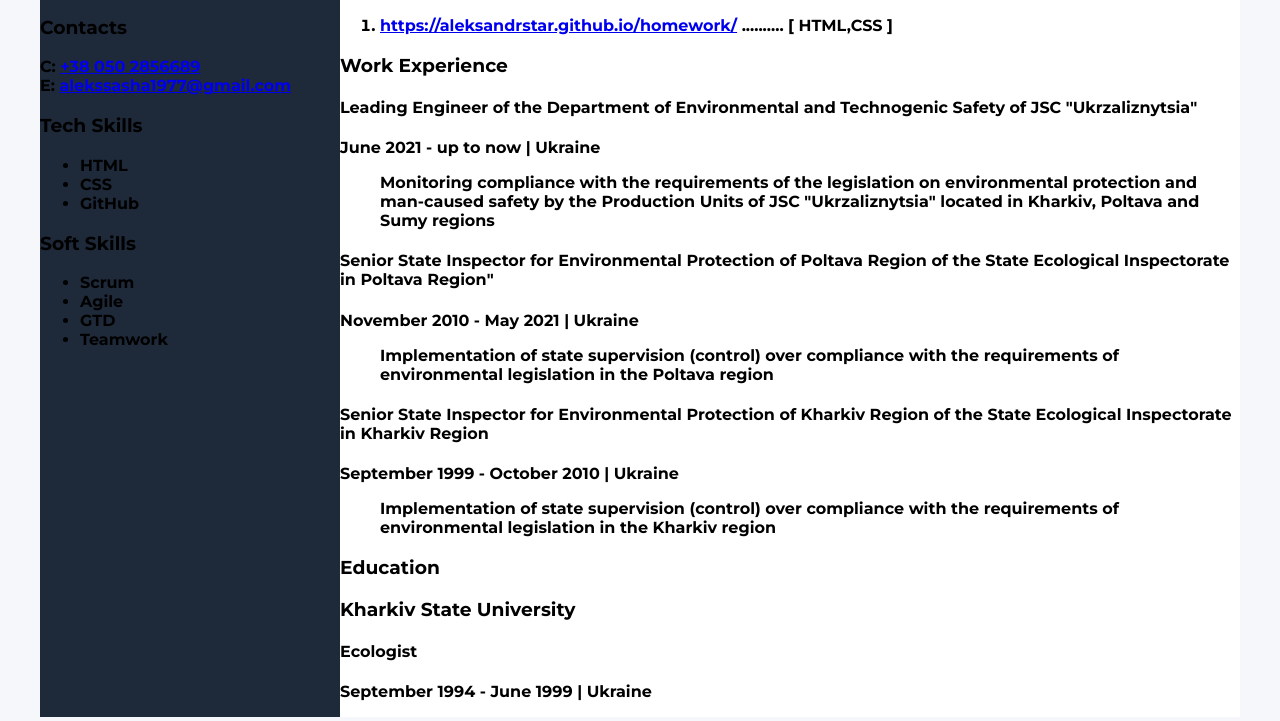
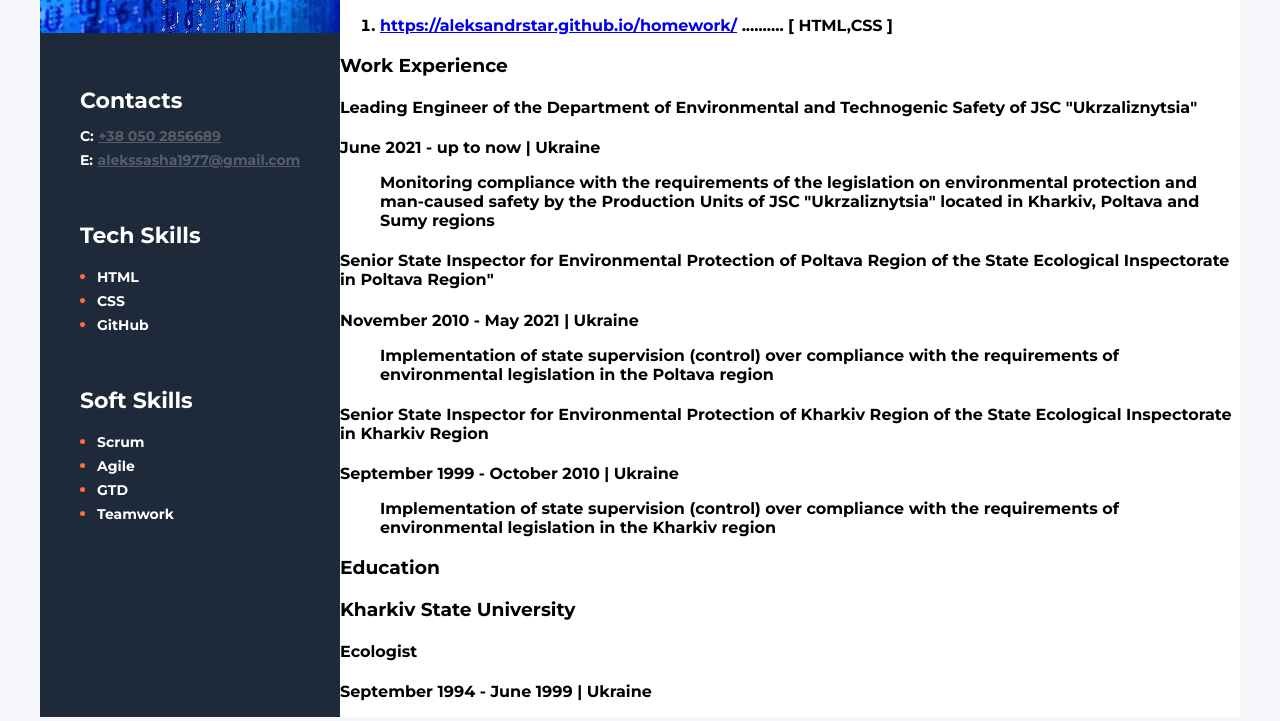
Before and after one commit to AleksandrStar/my-resume, a plain HTML site: page index.html in a window 1280 px wide. Shown: the part 215-936 px from the top of the page. Drawn offline with Linux system fonts and the light colour scheme.

Commit message:
закончил sidebar

```diff
--- a/css/style.css
+++ b/css/style.css
@@ -10,21 +10,79 @@ body {
   background-color: #fff;
   margin: 40px auto;
 }
+
 .about-me {
   font-size: 14px;
   font-weight: 700;
   color: #000;
 }
 
-.about-me-sections {
-  background: ;
+.about-me-section {
 }
-.my-works-sections {
+.my-works-section {
 }
-.my-works-experience-sections {
+.my-works-experience-section {
 }
-.my-education-sections {
+.my-education-section {
 }
-.sidebar-setctions {
+
+/* Sidebar setction */
+
+.sidebar-setction {
   background-color: #1e2939;
+  width: 370px;
+  padding: 40px 0;
 }
+.contacts-setction,
+.tech-skills-setction,
+.soft-skills-setction {
+  margin: 50px 0 0 40px;
+}
+
+.sidebar-title {
+  font-style: normal;
+  font-weight: bold;
+  font-size: 22px;
+  line-height: 27px;
+  color: #fff;
+  margin-bottom: 10px;
+}
+
+/* Contacts setction */
+
+.contacts-setction-type {
+  font-weight: bold;
+  font-size: 14px;
+  line-height: 24px;
+  color: #fff;
+  margin-bottom: 7px;
+}
+
+.contacts-setction-link {
+  color: #565e6a;
+  font-style: normal;
+  font-weight: normal;
+  font-size: 14px;
+  line-height: 24px;
+}
+
+/* Tech & Soft skills setction */
+
+.tech-skills-list,
+.soft-skills-list {
+  padding: 0 0 0 17px;
+}
+
+.tech-skills-item,
+.soft-skills-item {
+  color: #fb6d3a;
+}
+
+.tech-skills-item-text,
+.soft-skills-item-text {
+  font-style: normal;
+  font-weight: normal;
+  font-size: 14px;
+  line-height: 24px;
+  color: #fff;
+}
--- a/index.html
+++ b/index.html
@@ -15,10 +15,10 @@
 
     <!-- mein container-->
     <div class="mein-container">
-        <!-- mein content sections-->
-        <div class="mein-content-sections">
-            <!-- about me sections-->
-            <div class="about-me-sections">
+        <!-- mein content section-->
+        <div class="mein-content-section">
+            <!-- about me section-->
+            <div class="about-me-section">
 
                 <h2 class="about-me"> Student GoIT</h2>
                 <h1>Alexander Starikov</h1>
@@ -26,8 +26,8 @@
                 <p>Learning and practicing HTML+CSS</p>
             </div>
 
-            <!--my working sections sections-->
-            <div class="my-works-sections">
+            <!--my working sections section-->
+            <div class="my-works-section">
                 <h3>my works</h3>
 
                 <ol>
@@ -40,7 +40,7 @@
             </div>
 
             <!--my work experience-->
-            <div class="my-works-experience-sections">
+            <div class="my-works-experience-section">
                 <h3>Work Experience</h3>
 
                 <!--Company 3-->
@@ -78,8 +78,8 @@
                     </ul>
                 </div>
             </div>
-                <!--My education setctions-->
-                <div class="my-education-sections">
+                <!--My education setction-->
+                <div class="my-education-section">
                     <h3>Education</h3>
                     <h3>Kharkiv State University</h3>
                     <h4>Ecologist</h4>
@@ -88,44 +88,43 @@
 
         </div>
 
-        <!-- sidebar setctions-->
-        <aside class="sidebar-setctions">
+        <!-- sidebar setction-->
+        <aside class="sidebar-setction">
             <img src="img/download.jpg" alt="photo">
 
-            <!-- contacts setctions-->
-            <div>
-                <h3>Contacts</h3>
+            <!-- contacts setction-->
+            <div class="contacts-setction">
+                <h3 class="sidebar-title">Contacts</h3>
                 <div>
-                    <span>C:</span>
-                    <a href="tel:+380502856689">+38 050 2856689</a>
+                    <span class="contacts-setction-type">C:</span>
+                    <a class="contacts-setction-link" href="tel:+380502856689">+38 050 2856689</a>
                 </div>
                 <div>
-                    <span>E:</span>
-                    <a href="malto:alekssasha1977@gmail.com">alekssasha1977@gmail.com</a>
+                    <span class="contacts-setction-type">E:</span>
+                    <a class="contacts-setction-link" href="mailto:alekssasha1977@gmail.com">alekssasha1977@gmail.com</a>
                 </div>
             </div>
 
-            <!-- tech skills setctions-->
-            <div>
-                <h3>Tech Skills</h3>
-                <ul>
-                    <li>HTML</li>
-                    <li>CSS</li>
-                    <li>GitHub</li>
+            <!-- tech skills setction-->
+            <div class="tech-skills-setction">
+                <h3 class="sidebar-title">Tech Skills</h3>
+                <ul class="tech-skills-list">
+                    <li class="tech-skills-item"><span class="tech-skills-item-text">HTML</span></li>
+                    <li class="tech-skills-item"><span class="tech-skills-item-text">CSS</span></li>
+                    <li class="tech-skills-item"><span class="tech-skills-item-text">GitHub</span></li>
                  </ul>
             </div>
 
-            <!-- soft skills setctions-->
-            <div>
-                <h3>Soft Skills</h3>
-                <ul>
-                    <li>Scrum</li>
-                    <li>Agile</li>
-                    <li>GTD</li>
-                    <li>Teamwork</li>
+            <!-- soft skills setction-->
+            <div class="soft-skills-setction">
+                <h3 class="sidebar-title">Soft Skills</h3>
+                <ul class="soft-skills-list">
+                    <li class="soft-skills-item"><span class="soft-skills-item-text">Scrum</span></li>
+                    <li class="soft-skills-item"><span class="soft-skills-item-text">Agile</span></li>
+                    <li class="soft-skills-item"><span class="soft-skills-item-text">GTD</span></li>
+                    <li class="soft-skills-item"><span class="soft-skills-item-text">Teamwork</span></li>
                 </ul>
             </div>
-
         </aside>
     </div>
 </body>
```
